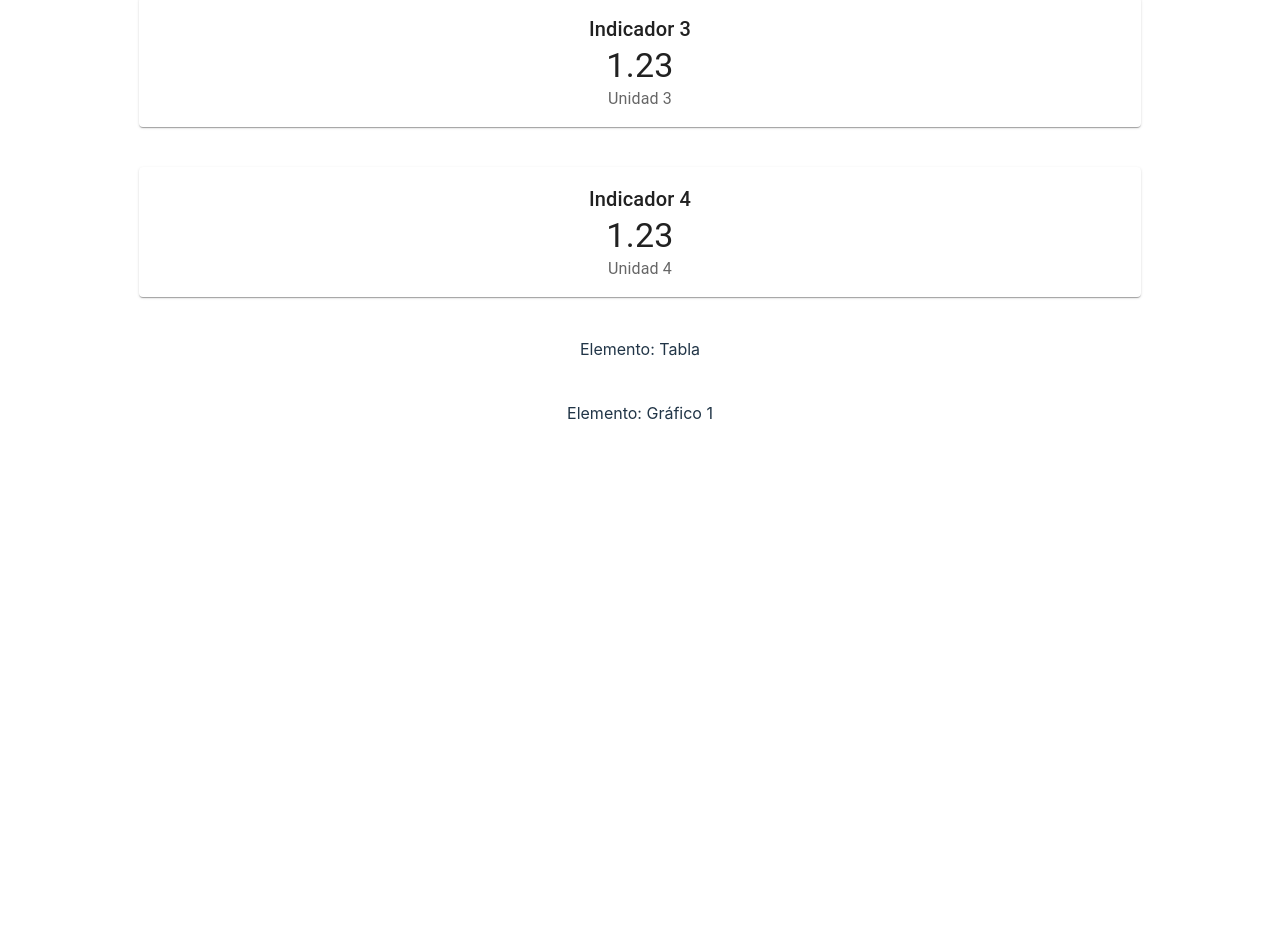
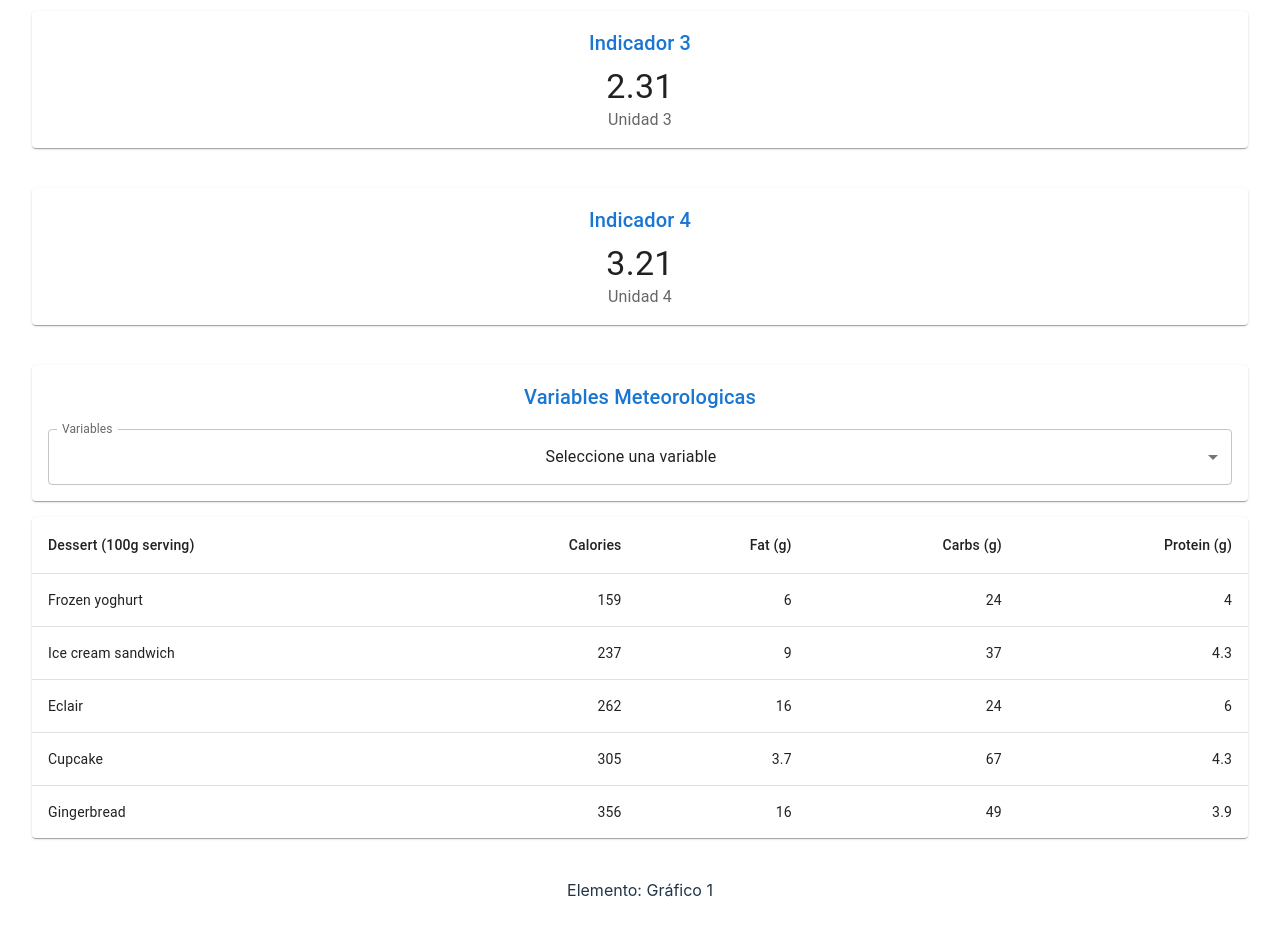
Before and after one commit to AlexDiez10/dashboard, a React (Vite) app: page / in a window 1280 px wide. Shown: the part 375-1309 px from the top of the page. Before the commit the page ends 832 px from the top, so only its background shows below. Built offline with nearby package versions, Linux system fonts and the light colour scheme.

Commit message:
ControlWeather y TableWather

```diff
--- a/src/App.tsx
+++ b/src/App.tsx
@@ -3,29 +3,46 @@
 import reactLogo from './assets/react.svg'
 import viteLogo from '/vite.svg'
 */
-import './App.css'
-import Grid from '@mui/material/Grid2'
-import Indicator from './components/indicator'
+import "./App.css";
+import Grid from "@mui/material/Grid2";
+import Indicator from "./components/indicator";
+import TableWeather from "./components/TableWeather";
+import ControlWeather from "./components/ControlWeather";
 
 function App() {
-
   return (
     <Grid container spacing={5}>
-
       {/* Indicadores */}
-        <Grid size={{xs:12 , xl:3}}><Indicator title={'Indicador 1'} subtitle={'Unidad 1'} value={1.23} /></Grid>
-        <Grid size={{xs:12 , xl:3}}><Indicator title={'Indicador 2'} subtitle={'Unidad 2'} value={1.23} /></Grid>
-        <Grid size={{xs:12 , xl:3}}><Indicator title={'Indicador 3'} subtitle={'Unidad 3'} value={1.23} /></Grid>
-        <Grid size={{xs:12 , xl:3}}><Indicator title={'Indicador 4'} subtitle={'Unidad 4'} value={1.23} /></Grid>
+      <Grid size={{ xs: 12, xl: 3 }}>
+        <Indicator title={"Indicador 1"} subtitle={"Unidad 1"} value={"1.23"} />
+      </Grid>
+      <Grid size={{ xs: 12, xl: 3 }}>
+        <Indicator title={"Indicador 2"} subtitle={"Unidad 2"} value={"3.12"} />
+      </Grid>
+      <Grid size={{ xs: 12, xl: 3 }}>
+        <Indicator title={"Indicador 3"} subtitle={"Unidad 3"} value={"2.31"} />
+      </Grid>
+      <Grid size={{ xs: 12, xl: 3 }}>
+        <Indicator title={"Indicador 4"} subtitle={"Unidad 4"} value={"3.21"} />
+      </Grid>
 
       {/* Tabla */}
-        <Grid size={{xs:12 , xl:8}}>Elemento: Tabla</Grid>
+      <Grid size={{ xs: 12, xl: 8 }}>
+        {/* Grid Anidado */}
+        <Grid container spacing={2}>
+          <Grid size={{ xs: 12, xl: 3 }}>
+            <ControlWeather />
+          </Grid>
+          <Grid size={{ xs: 12, xl: 9 }}>
+            <TableWeather />
+          </Grid>
+        </Grid>
+      </Grid>
 
       {/* Gráfico */}
-        <Grid size={{xs:12 , xl:4}}>Elemento: Gráfico 1</Grid>
-
+      <Grid size={{ xs: 12, xl: 4 }}>Elemento: Gráfico 1</Grid>
     </Grid>
-  )
+  );
 }
 
-export default App
+export default App;
--- /dev/null
+++ b/src/components/ControlWeather.tsx
@@ -0,0 +1,48 @@
+import Typography from "@mui/material/Typography";
+import Paper from '@mui/material/Paper';
+import Box from '@mui/material/Box';
+import InputLabel from '@mui/material/InputLabel';
+import MenuItem from '@mui/material/MenuItem';
+import FormControl from "@mui/material/FormControl";
+import Select from '@mui/material/Select';
+
+export default function ControlWeather() {
+     {/* Arreglo de objetos */}
+     let items = [
+        {"name":"Precipitación", "description":"Cantidad de agua que cae sobre una superficie en un período específico."},
+        {"name": "Humedad", "description":"Cantidad de vapor de agua presente en el aire, generalmente expresada como un porcentaje."},
+        {"name":"Nubosidad", "description":"Grado de cobertura del cielo por nubes, afectando la visibilidad y la cantidad de luz solar recibida."}
+    ]
+
+    {/* Arreglo de elementos JSX */}
+
+    let options = items.map( (item, key) => <MenuItem key={key} value={key}>{item["name"]}</MenuItem> )
+
+    {/* JSX */}
+    return(
+        <Paper sx={{p:2, display:"flex", flexDirection:'column'}}>
+            <Typography mb={2} component="h3" variant="h6" color="primary">
+                Variables Meteorologicas
+            </Typography>
+
+            <Box sx={{minWidth:120}}>
+
+                <FormControl fullWidth>
+                    <InputLabel id="simple-select-label">Variables</InputLabel>
+                    <Select
+                        labelId="simple-select-label"
+                        id="simple-select"
+                        label="Variables"
+                        defaultValue="-1"
+                    >
+                        <MenuItem key="-1" value="-1" disabled>Seleccione una variable</MenuItem>
+
+                        {options}
+
+                    </Select>
+                </FormControl>
+
+            </Box>
+        </Paper>
+    )
+}
--- /dev/null
+++ b/src/components/TableWeather.tsx
@@ -0,0 +1,59 @@
+import Table from '@mui/material/Table';
+import TableBody from '@mui/material/TableBody';
+import TableCell from '@mui/material/TableCell';
+import TableContainer from '@mui/material/TableContainer';
+import TableHead from '@mui/material/TableHead';
+import TableRow from '@mui/material/TableRow';
+import Paper from '@mui/material/Paper';
+
+function createData(
+  name: string,
+  calories: number,
+  fat: number,
+  carbs: number,
+  protein: number,
+) {
+  return { name, calories, fat, carbs, protein };
+}
+
+const rows = [
+  createData('Frozen yoghurt', 159, 6.0, 24, 4.0),
+  createData('Ice cream sandwich', 237, 9.0, 37, 4.3),
+  createData('Eclair', 262, 16.0, 24, 6.0),
+  createData('Cupcake', 305, 3.7, 67, 4.3),
+  createData('Gingerbread', 356, 16.0, 49, 3.9),
+];
+
+export default function BasicTable() {
+  return (
+    <TableContainer component={Paper}>
+      <Table aria-label="simple table">
+        <TableHead>
+          <TableRow>
+            <TableCell>Dessert (100g serving)</TableCell>
+            <TableCell align="right">Calories</TableCell>
+            <TableCell align="right">Fat&nbsp;(g)</TableCell>
+            <TableCell align="right">Carbs&nbsp;(g)</TableCell>
+            <TableCell align="right">Protein&nbsp;(g)</TableCell>
+          </TableRow>
+        </TableHead>
+        <TableBody>
+          {rows.map((row) => (
+            <TableRow
+              key={row.name}
+              sx={{ '&:last-child td, &:last-child th': { border: 0 } }}
+            >
+              <TableCell component="th" scope="row">
+                {row.name}
+              </TableCell>
+              <TableCell align="right">{row.calories}</TableCell>
+              <TableCell align="right">{row.fat}</TableCell>
+              <TableCell align="right">{row.carbs}</TableCell>
+              <TableCell align="right">{row.protein}</TableCell>
+            </TableRow>
+          ))}
+        </TableBody>
+      </Table>
+    </TableContainer>
+  );
+}
--- a/src/components/indicator.tsx
+++ b/src/components/indicator.tsx
@@ -1,30 +1,30 @@
 import Typography from "@mui/material/Typography";
-import Paper from '@mui/material/Paper'
+import Paper from "@mui/material/Paper";
 
-interface Config {
-    title?:String;
-    subtitle?:String;
-    value:Number;
+interface Indicator {
+  title?: String;
+  subtitle?: String;
+  value?: String;
 }
 
-export default function Indicator(config:Config){
+export default function Indicator(config: Indicator) {
   return (
     <Paper
       sx={{
-                p:2,
-                display:'flex',
-                flexDirection:'column'
+        p: 2,
+        display: "flex",
+        flexDirection: "column",
       }}
     >
-            <Typography component="h2" variant="h6">
-                {config.title}<br />
+      <Typography component="h2" variant="h6" color="primary" gutterBottom>
+        {config.title}
       </Typography>
       <Typography component="p" variant="h4">
-                {config.value.toString()}<br />
+        {config.value}
       </Typography>
-            <Typography color="text.secondary" sx={{flex:1}}>
+      <Typography color="text.secondary" sx={{ flex: 1 }}>
         {config.subtitle}
       </Typography>
     </Paper>
-    )
+  );
 }
```
Lines whose indentation alone changed are shown as unchanged.
